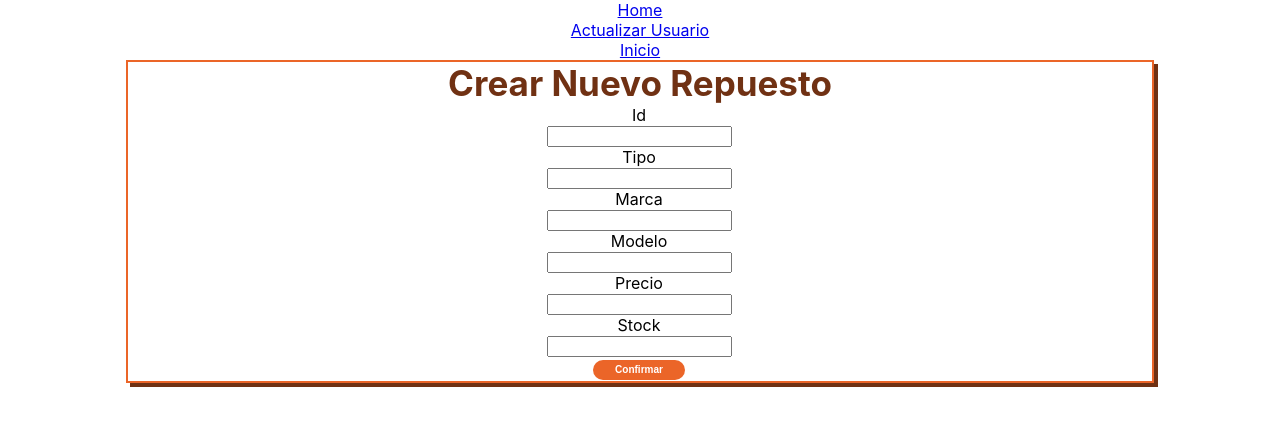
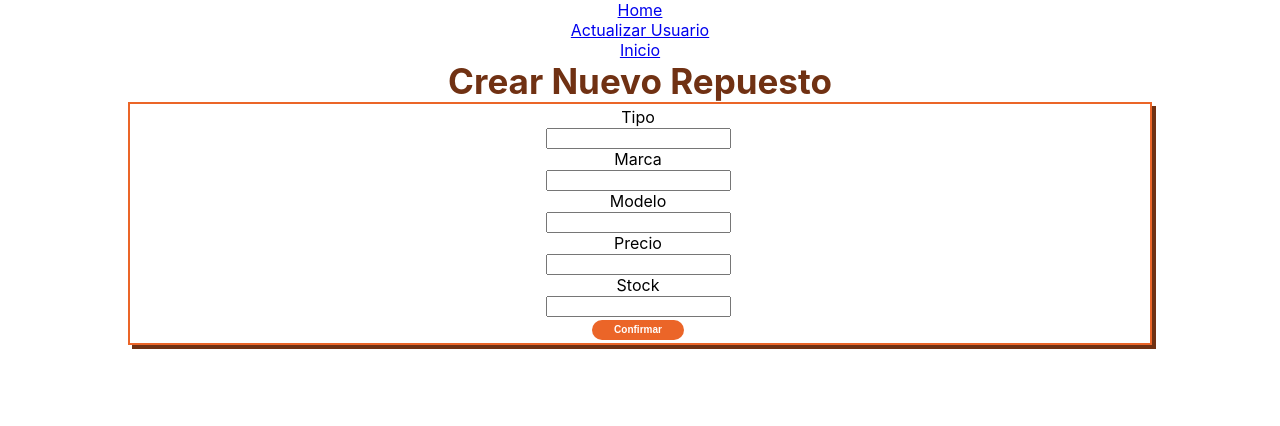
Before and after one commit to bibianabossio/concesionaria, a React (Create React App) app: page /crearrepuesto in a window 1280 px wide. Shown: the top 426 px of the page. Built offline with nearby package versions, Linux system fonts and the light colour scheme; no server answers.

Commit message:
agrego funcionalidad de crear un nuevo repuesto

```diff
--- a/src/components/CrearRepuesto/CrearRepuesto.jsx
+++ b/src/components/CrearRepuesto/CrearRepuesto.jsx
@@ -5,29 +5,54 @@ import Login from "../Login/Login";
 
 export default class CrearRep extends Component {
 
-  crearRepuesto=(event)=>{
+  crearRepuesto= async(event)=>{
     event.preventDefault()
-    console.log("hice click");
+    console.log("hice click",event.target.form.tipo.value);
+    let resTipo=event.target.form.tipo.value?event.target.form.tipo.value:""
+    let resMarca=event.target.form.marca.value?event.target.form.marca.value:""
+    let resModelo=event.target.form.modelo.value?event.target.form.modelo.value:""
+    let resPrecio=event.target.form.precio.value?event.target.form.precio.value:""
+    let resStock=event.target.form.stock.value?event.target.form.stock.value:""
 
+    try {
+      let config = {
+        method: "POST",
+        headers: {
+          Accept: "application/json",
+          "content-type": "application/json",
+        },
+        body: JSON.stringify({
+          "tipo":resTipo,
+          "marca":resMarca,
+          "resModelo":resModelo,
+          "precio":resPrecio,
+          "stock":resStock
+
+            }),
+      };
+      let res = await fetch(
+        `https://api-taller-mecanico.herokuapp.com/repuestos`,
+        config
+      );
+      let resEnJson = await res.json();
+      console.log(" SE CREO UN NUEVO REPUESTOOO :", resEnJson);
+    } catch (error) {
+      console.log(" hubo un error :( EN LA ACTUALIZAXCION :", error);
+    }
 
   }
 
   render() {
     return (
-
-        <div className="login-content">
+      <>
           <Title text="Crear Nuevo Repuesto" />
-
+        <table className="login-content">
           <tbody>
             <tr>
               <>
                 <td>
-                  <form
-                    action="https://api-taller-mecanico.herokuapp.com/repuesto/crear"
-                    method="POST"
-                  >
-                     <Label text="Id" />
-                     <input type="text" name="id" /><br />
+                  <form >
+
                     <Label text="Tipo" />
                     <input type="text" name="tipo" /><br />
                     <Label text="Marca" />
@@ -45,7 +70,8 @@ export default class CrearRep extends Component {
               </>
             </tr>
           </tbody>
-        </div>
+        </table>
+        </>
 
     );
   }
```
